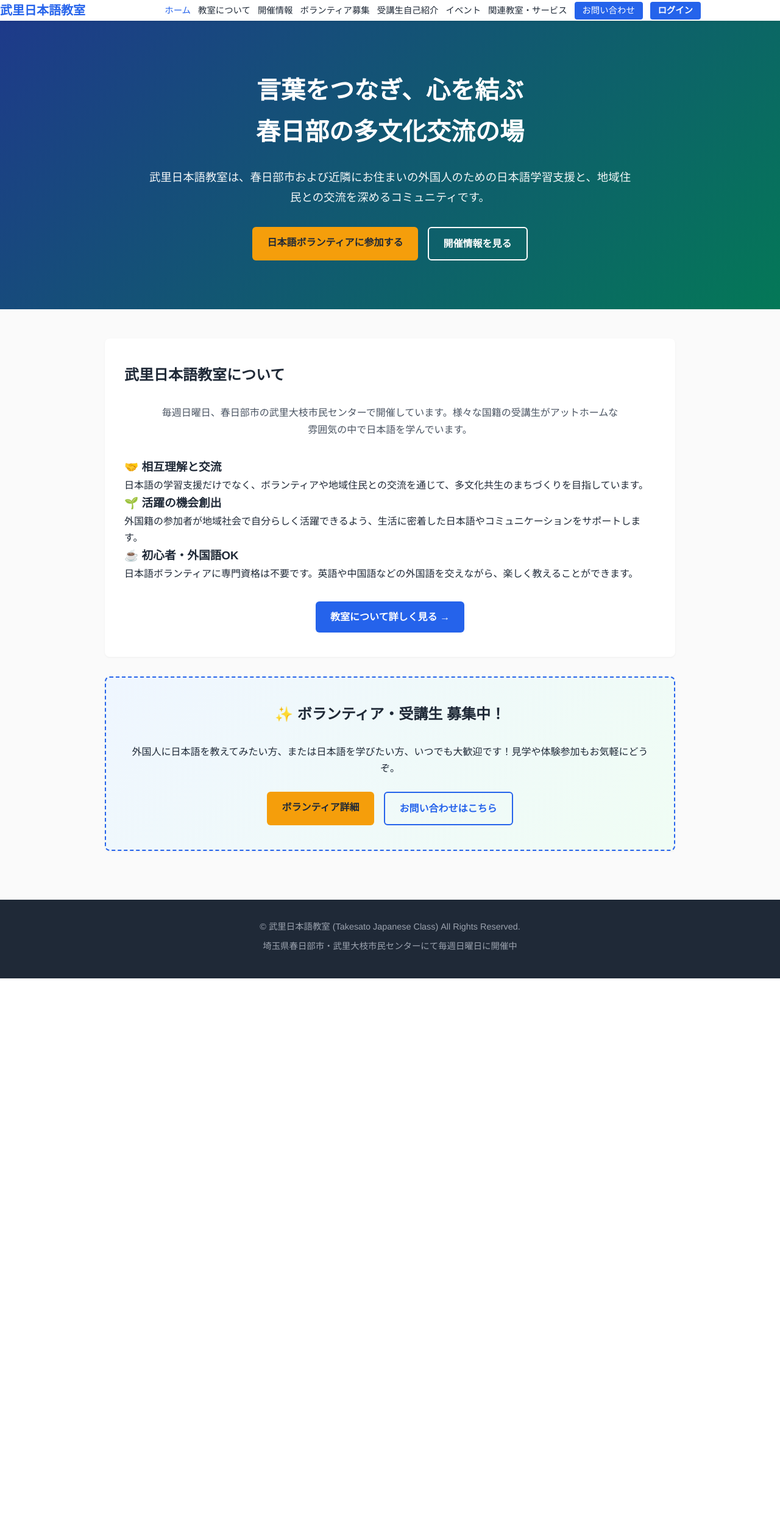
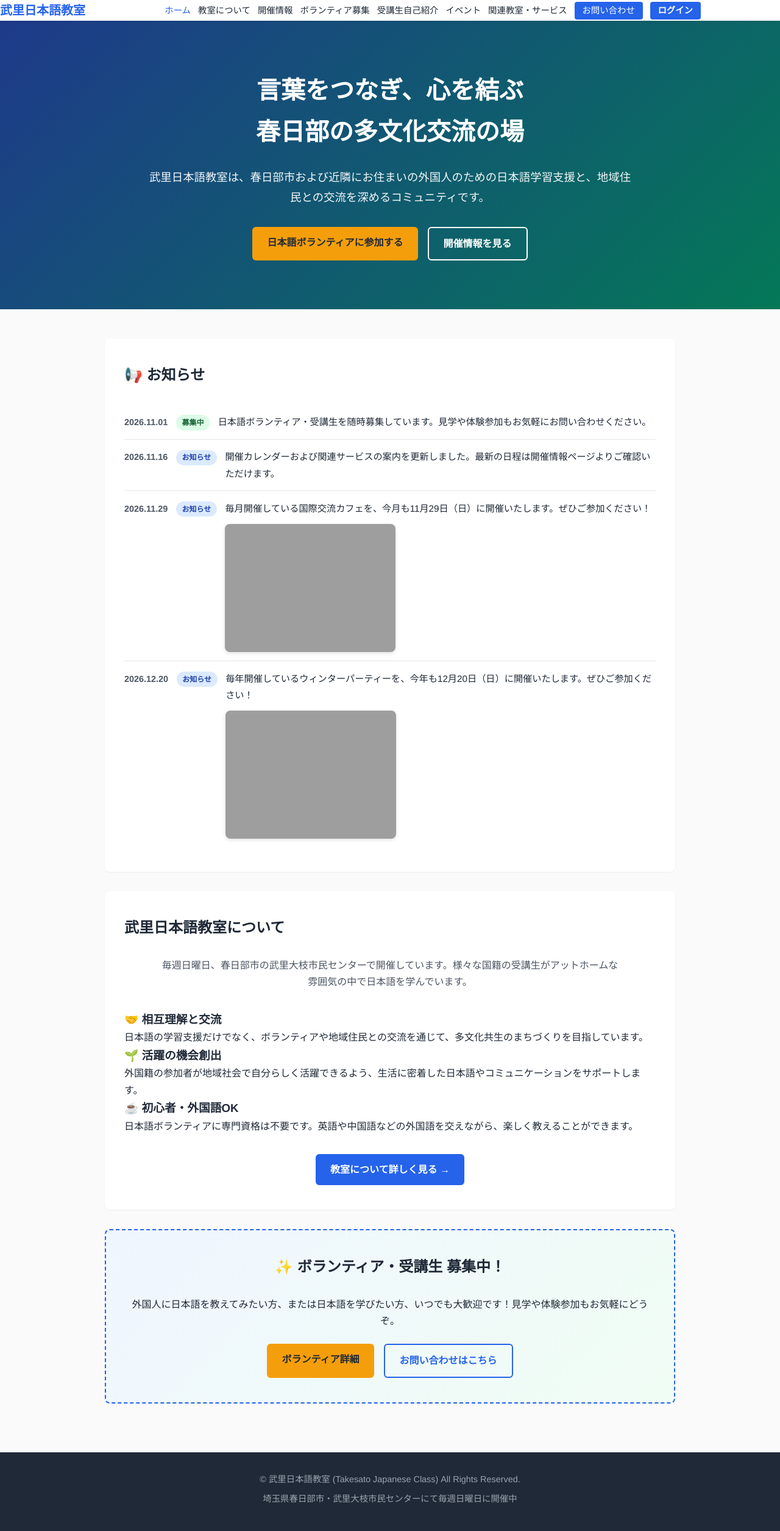
Before and after one commit to takumi472/takesatoJapanese, a Flask app: page / in a window 1280 px wide. Shown: the whole page at 61% size. Before the commit the page ends 1604 px from the top, so only its background shows below. Run offline with Flask 3, Linux system fonts and the light colour scheme; grey boxes are pictures that could not be loaded.

Commit message:
ウィンターパティなどのポスタ追加

```diff
--- a/app/auth/routes.py
+++ b/app/auth/routes.py
@@ -65,10 +65,47 @@ def on_load(state):
     oauth.init_app(state.app)
 
 
+def load_news():
+    """app/common/news.txt からお知らせを上から順番に読み込む"""
+    news_path = os.path.join(current_app.root_path, "common", "news.txt")
+    news_list = []
+    if not os.path.exists(news_path):
+        return news_list
+
+    with open(news_path, "r", encoding="utf-8") as f:
+        for raw_line in f:
+            line = raw_line.strip()
+            if not line or line.startswith("#"):
+                continue
+            parts = [p.strip() for p in line.split("|", 3)]
+            image_url = ""
+            if len(parts) == 4:
+                date_str, badge, text, image_url = parts
+            elif len(parts) == 3:
+                date_str, badge, text = parts
+            elif len(parts) == 2:
+                date_str, text = parts
+                badge = "お知らせ"
+            else:
+                date_str = ""
+                badge = "お知らせ"
+                text = parts[0]
+
+            news_list.append(
+                {
+                    "date": date_str,
+                    "badge": badge,
+                    "text": text,
+                    "image": image_url,
+                }
+            )
+    return news_list
+
+
 @auth_bp.route("/")
 @auth_bp.route("/index")
 def serve_index():
-    return render_template("site/index.html")
+    return render_template("site/index.html", news_list=load_news())
 
 
 @auth_bp.route("/about")
--- /dev/null
+++ b/app/common/news.txt
@@ -0,0 +1,9 @@
+# お知らせファイル（記載した上から順番に表示されます）
+# 形式: 日付 | ラベル | 本文 | 画像URL（任意）
+# 例: 2026.11.16 | お知らせ | 開催カレンダーを更新しました。
+# ※ 空行や「#」で始まる行は無視されます。
+
+2026.11.01 | 募集中 | 日本語ボランティア・受講生を随時募集しています。見学や体験参加もお気軽にお問い合わせください。
+2026.11.16 | お知らせ | 開催カレンダーおよび関連サービスの案内を更新しました。最新の日程は開催情報ページよりご確認いただけます。
+2026.11.29 | お知らせ | 毎月開催している国際交流カフェを、今月も11月29日（日）に開催いたします。ぜひご参加ください！ | https://res.cloudinary.com/dga0a3qkd/image/upload/v1792636043/20261129_%E5%9B%BD%E9%9A%9B%E4%BA%A4%E6%B5%81%E3%82%AB%E3%83%95%E3%82%A7A4%E3%83%81%E3%83%A9%E3%82%B7_xchxsd.jpg
+2026.12.20 | お知らせ | 毎年開催しているウィンターパーティーを、今年も12月20日（日）に開催いたします。ぜひご参加ください！ | https://res.cloudinary.com/dga0a3qkd/image/upload/v1794835714/winter_party_poster_suehzs.jpg
--- a/app/templates/site/index.html
+++ b/app/templates/site/index.html
@@ -509,6 +509,58 @@
         text-align: center;
     }
 }
+
+/* お知らせセクション */
+.news-list {
+    list-style: none;
+    padding: 0;
+    margin: 0;
+}
+.news-item {
+    display: flex;
+    align-items: baseline;
+    gap: 0.85rem;
+    padding: 0.9rem 0;
+    border-bottom: 1px solid #e5e7eb;
+}
+.news-item:last-child {
+    border-bottom: none;
+}
+.news-date {
+    font-size: 0.9rem;
+    color: var(--text-light, #6b7280);
+    font-weight: 600;
+    white-space: nowrap;
+}
+.news-badge {
+    display: inline-block;
+    padding: 0.15rem 0.6rem;
+    font-size: 0.75rem;
+    font-weight: 700;
+    border-radius: 9999px;
+    background-color: #dbeafe;
+    color: #1e40af;
+    white-space: nowrap;
+}
+.news-badge.badge-recruit {
+    background-color: #dcfce7;
+    color: #166534;
+}
+.news-text {
+    font-size: 0.95rem;
+    color: var(--text-dark, #1f2937);
+    line-height: 1.6;
+}
+.news-text a {
+    color: var(--primary, #2563eb);
+    text-decoration: underline;
+}
+@media (max-width: 640px) {
+    .news-item {
+        flex-direction: column;
+        gap: 0.35rem;
+    }
+}
     </style>
   </head>
   <body>
@@ -602,6 +654,39 @@
     </section>
 
     <main class="container">
+      <!-- お知らせセクション -->
+      <section class="card-section">
+        <h2>📢 お知らせ</h2>
+        {% if news_list %}
+        <ul class="news-list">
+          {% for item in news_list %}
+          <li class="news-item">
+            {% if item.date %}
+            <span class="news-date">{{ item.date }}</span>
+            {% endif %}
+            <span class="news-badge {% if '募集' in item.badge %}badge-recruit{% endif %}">{{ item.badge }}</span>
+            <div style="flex: 1; min-width: 0;">
+              <span class="news-text">{{ item.text }}</span>
+              {% if item.image %}
+              <div style="margin-top: 0.75rem;">
+                <a href="{{ item.image }}" target="_blank" rel="noopener noreferrer">
+                  <img
+                    src="{{ item.image }}"
+                    alt="お知らせ画像"
+                    style="max-width: 280px; width: 100%; height: auto; border-radius: 8px; box-shadow: 0 2px 6px rgba(0, 0, 0, 0.12); display: block;"
+                  />
+                </a>
+              </div>
+              {% endif %}
+            </div>
+          </li>
+          {% endfor %}
+        </ul>
+        {% else %}
+        <p style="color: var(--text-light); font-size: 0.95rem;">現在お知らせはありません。</p>
+        {% endif %}
+      </section>
+
       <section class="card-section">
         <h2>武里日本語教室について</h2>
         <p class="section-lead">
```
Also changed, not shown: app/templates/site/events.html (+41 -1 lines).
